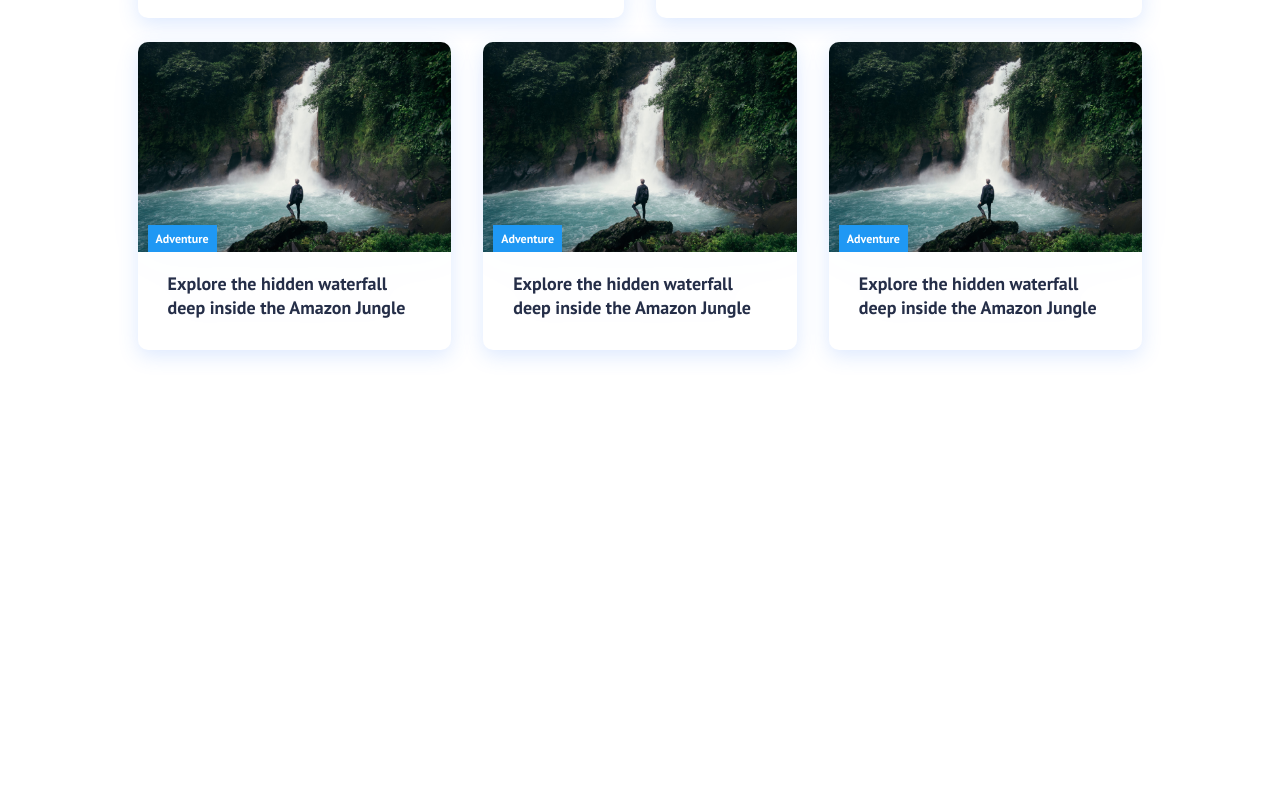
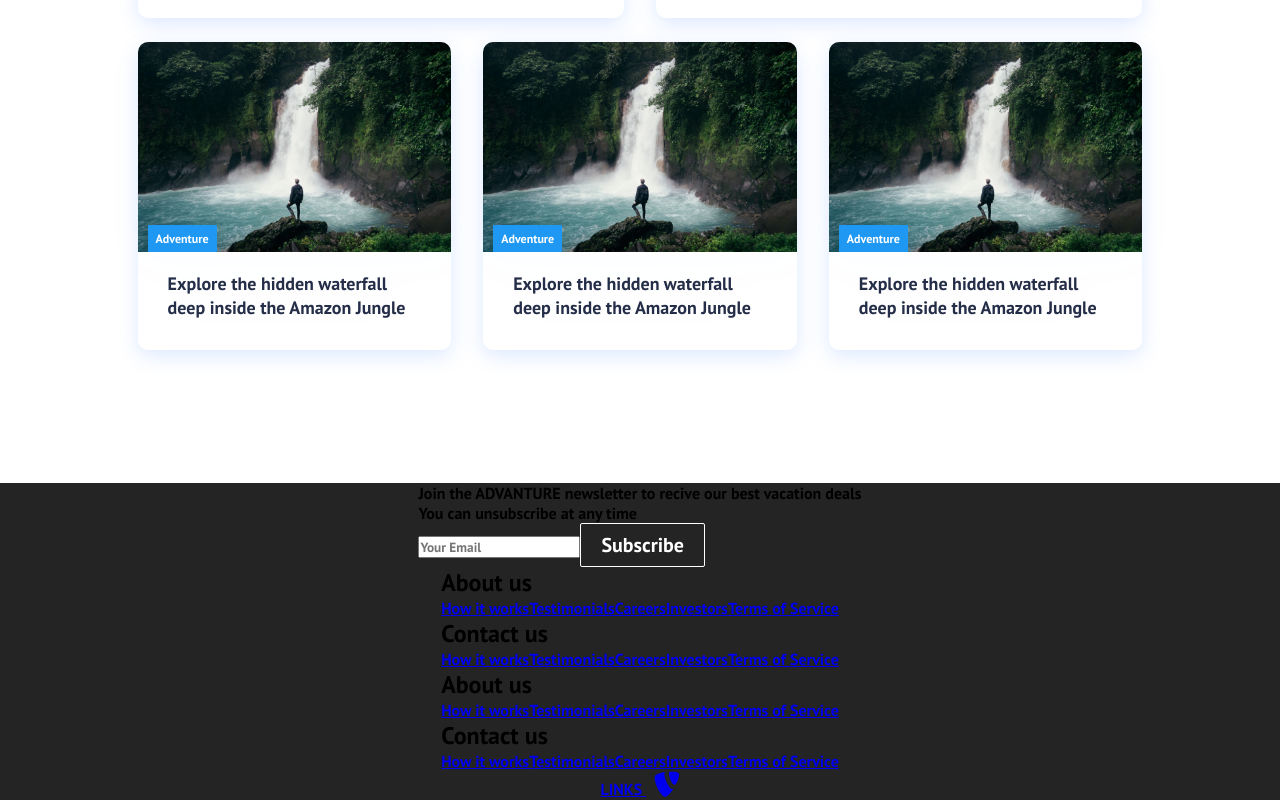
Before and after one commit to AmirSejdinovic/Portfolio-page-ReactJs, a React (Create React App) app: page / in a window 1280 px wide. Shown: the part 1442-2242 px from the top of the page. Before the commit the page ends 1925 px from the top, so only its background shows below. Built offline with nearby package versions, Linux system fonts and the light colour scheme.

Commit message:
Creating footer component

```diff
--- /dev/null
+++ b/src/components/Footer.css
@@ -0,0 +1,8 @@
+.footer-container{
+  background-color:#242424;
+  padding: 4rem 0 2 rem 0;
+  display: flex;
+  flex-direction: column;
+  justify-content: center;
+  align-items: center;
+}
--- /dev/null
+++ b/src/components/Footer.js
@@ -0,0 +1,85 @@
+import React from 'react';
+import { Link } from 'react-router-dom';
+import { Button } from './Button';
+import './Footer.css';
+
+function Footer(){
+  return(
+    <div className="footer-container">
+       <section className="footer-subscription">
+         <p className="footer-subscription-heading">
+           Join the ADVANTURE newsletter to recive our best vacation deals
+         </p>
+         <p className="footer-subscription-text">You can unsubscribe at any time</p>
+        <div className="input-areas">
+          <form >
+            <input type="email" name="email"  placeholder="Your Email" className="footer-input"/>
+            <Button buttonStyle='btn--outline'>Subscribe</Button>
+          </form>
+        </div>
+
+       </section>
+       <div className="footer-links">
+           <div className="footer-link-wrapper">
+              <div className="footer-link.items">
+                <h2>About us</h2>
+                 <Link to="/sign-up">How it works</Link>
+                 <Link to="/sign-up">Testimonials</Link>
+                 <Link to="/sign-up">Careers</Link>
+                 <Link to="/sign-up">Investors</Link>
+                 <Link to="/sign-up">Terms of Service</Link>
+              </div>
+
+              <div className="footer-link.items">
+                <h2>Contact us</h2>
+                 <Link to="/sign-up">How it works</Link>
+                 <Link to="/sign-up">Testimonials</Link>
+                 <Link to="/sign-up">Careers</Link>
+                 <Link to="/sign-up">Investors</Link>
+                 <Link to="/sign-up">Terms of Service</Link>
+              </div>
+
+
+
+
+           </div>
+
+           <div className="footer-link-wrapper">
+              <div className="footer-link.items">
+                <h2>About us</h2>
+                 <Link to="/sign-up">How it works</Link>
+                 <Link to="/sign-up">Testimonials</Link>
+                 <Link to="/sign-up">Careers</Link>
+                 <Link to="/sign-up">Investors</Link>
+                 <Link to="/sign-up">Terms of Service</Link>
+              </div>
+
+              <div className="footer-link.items">
+                <h2>Contact us</h2>
+                 <Link to="/sign-up">How it works</Link>
+                 <Link to="/sign-up">Testimonials</Link>
+                 <Link to="/sign-up">Careers</Link>
+                 <Link to="/sign-up">Investors</Link>
+                 <Link to="/sign-up">Terms of Service</Link>
+              </div>
+
+
+
+
+           </div>
+       </div>
+       <section className="social-media">
+         <div className="social-media-wrap">
+            <div className="footer-logo">
+              <Link to='/' className="social-logo">
+                LINKS <i className="fab fa-typo3"></i>
+              </Link>
+            </div>
+
+         </div>
+       </section>
+    </div>
+  )
+}
+
+export default Footer;
--- a/src/components/pages/Home.js
+++ b/src/components/pages/Home.js
@@ -2,6 +2,7 @@
 import React from 'react';
 import '../../App.css';
 import Cards from '../Cards';
+import Footer from '../Footer';
 import HeroSection from '../HeroSection';
 
 function Home(){
@@ -9,6 +10,7 @@
     <>
      <HeroSection />
      <Cards/>
+     <Footer/>
     </>
   )
 }
```
